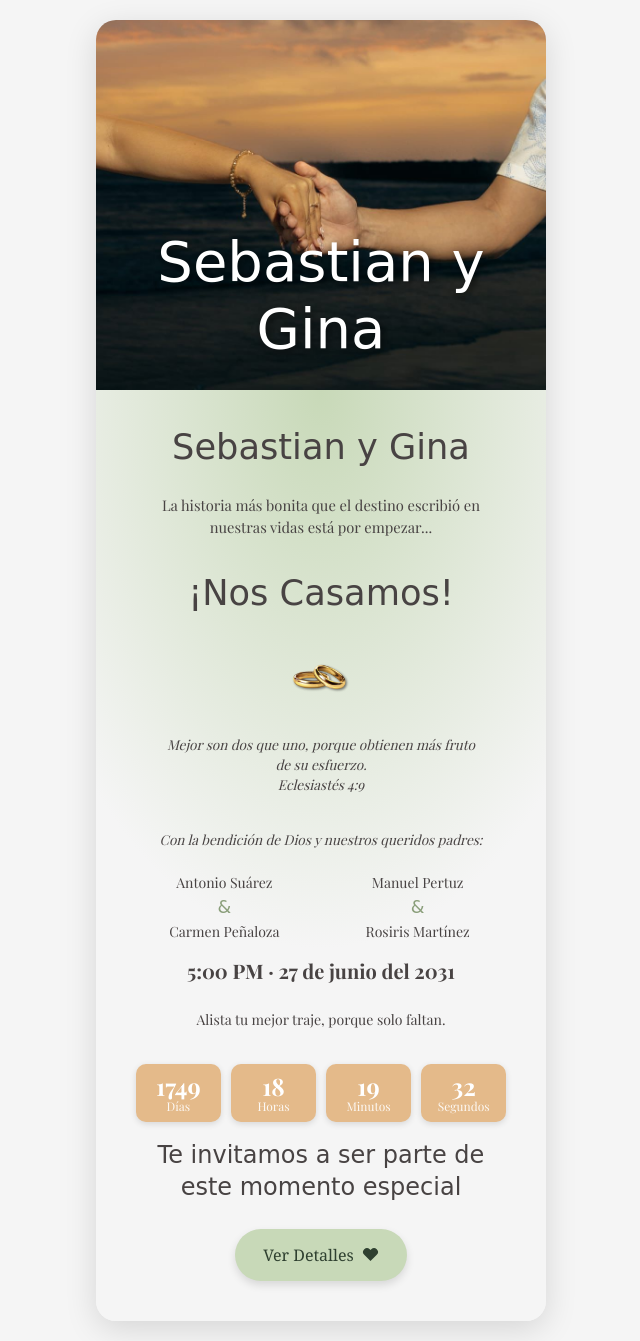
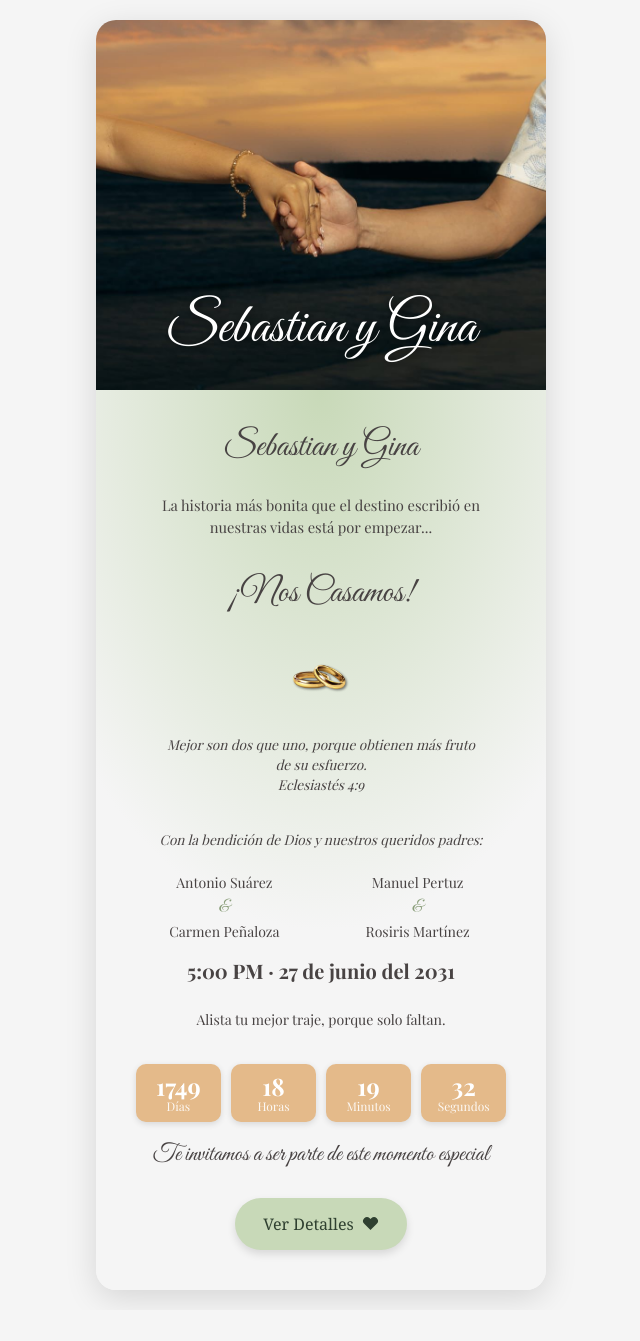
Before and after one commit to SebasSuarez22/wedding-card, a PHP site: page / in a window 1280 px wide. Shown: the whole page, without its empty margins (319-959 px from the left). After the commit the page ends 1302 px from the top, so only its background shows below. Run offline with PHP 8.4, Linux system fonts and the light colour scheme.

Commit message:
Cambiar Brush Script MT por Great Vibes para el texto cursivo
"Brush Script MT" es una fuente de sistema de Windows: en Mac,
Linux, Android e iOS el navegador la reemplaza en silencio por una
fuente genérica, así que la mayoría de los invitados nunca veían el
look cursivo previsto (nombres, "¡Nos Casamos!", etc.). Ahora se usa
'Great Vibes' de Google Fonts, cargada en el <head>, que se ve igual
en cualquier dispositivo — el mismo look que ya usa el catálogo.

Co-Authored-By: Claude Sonnet 5 <noreply@anthropic.com>
Claude-Session: https://claude.ai/code/session_01LtzqHKDA4Wkj4JawayzThm

```diff
--- a/index.php
+++ b/index.php
@@ -25,7 +25,7 @@ $temaHref = ($tema !== '' && $tema !== 'sage-gold' && file_exists($temaPath)) ?
     <link rel="shortcut icon" href="./img/icon.png" type="image/x-icon">
     <link rel="preconnect" href="https://fonts.googleapis.com">
     <link rel="preconnect" href="https://fonts.gstatic.com" crossorigin>
-    <link href="https://fonts.googleapis.com/css2?family=Playfair+Display:wght@400;500;600;700&display=swap" rel="stylesheet">
+    <link href="https://fonts.googleapis.com/css2?family=Playfair+Display:wght@400;500;600;700&family=Great+Vibes&display=swap" rel="stylesheet">
     <!-- Bootstrap solo para utilidades puntuales -->
     <link href="https://cdn.jsdelivr.net/npm/bootstrap@5.3.3/dist/css/bootstrap.min.css" rel="stylesheet">
     <!-- CSS propio SIEMPRE después de Bootstrap para sobrescribir -->
--- a/stylesheet.css
+++ b/stylesheet.css
@@ -84,7 +84,7 @@ textarea {
 }
 
 #page1 .img h1 {
-    font-family: "Brush Script MT", cursive;
+    font-family: 'Great Vibes', cursive;
     color: white;
     font-size: clamp(2rem, 8vw, 3.5rem);
     text-align: center;
@@ -110,7 +110,7 @@ textarea {
 }
 
 #page1 .part2 h1 {
-    font-family: "Brush Script MT", cursive;
+    font-family: 'Great Vibes', cursive;
     color: var(--color-text);
     font-size: clamp(1.4rem, 5.5vw, 2.2rem);
     text-align: center;
@@ -192,13 +192,13 @@ textarea {
 }
 
 .padres-col span:nth-child(2) {
-    font-family: "Brush Script MT", cursive;
+    font-family: 'Great Vibes', cursive;
     font-size: clamp(0.9rem, 3.5vw, 1.1rem);
     color: var(--color-accent);
 }
 
 #page1 .part2 .invite {
-    font-family: "Brush Script MT", cursive;
+    font-family: 'Great Vibes', cursive;
     font-size: clamp(1rem, 4.2vw, 1.5rem);
     text-align: center;
     max-width: 88%;
@@ -357,7 +357,7 @@ textarea {
 }
 
 #page3 .word2 {
-    font-family: "Brush Script MT", cursive;
+    font-family: 'Great Vibes', cursive;
     color: var(--color-text);
     font-size: clamp(1.9rem, 7vw, 3rem);
     display: block;
@@ -376,7 +376,7 @@ textarea {
 }
 
 #page3 .address h1 {
-    font-family: "Brush Script MT", cursive;
+    font-family: 'Great Vibes', cursive;
     color: var(--color-text);
     font-size: clamp(1.2rem, 4.8vw, 1.9rem);
 }
@@ -430,7 +430,7 @@ textarea {
 }
 
 #page4 .main2 {
-    font-family: "Brush Script MT", cursive;
+    font-family: 'Great Vibes', cursive;
     color: var(--color-text);
     font-size: clamp(1.3rem, 5.5vw, 2rem);
     display: block;
@@ -463,14 +463,14 @@ textarea {
 }
 
 #page4 h2 {
-    font-family: "Brush Script MT", cursive;
+    font-family: 'Great Vibes', cursive;
     color: var(--color-accent-dark);
     font-size: clamp(1rem, 4vw, 1.4rem);
     text-align: center;
 }
 
 #page4 .lluvia {
-    font-family: "Brush Script MT", cursive;
+    font-family: 'Great Vibes', cursive;
     color: var(--color-accent-dark);
     font-size: clamp(1rem, 4vw, 1.4rem);
     text-align: center;
```
